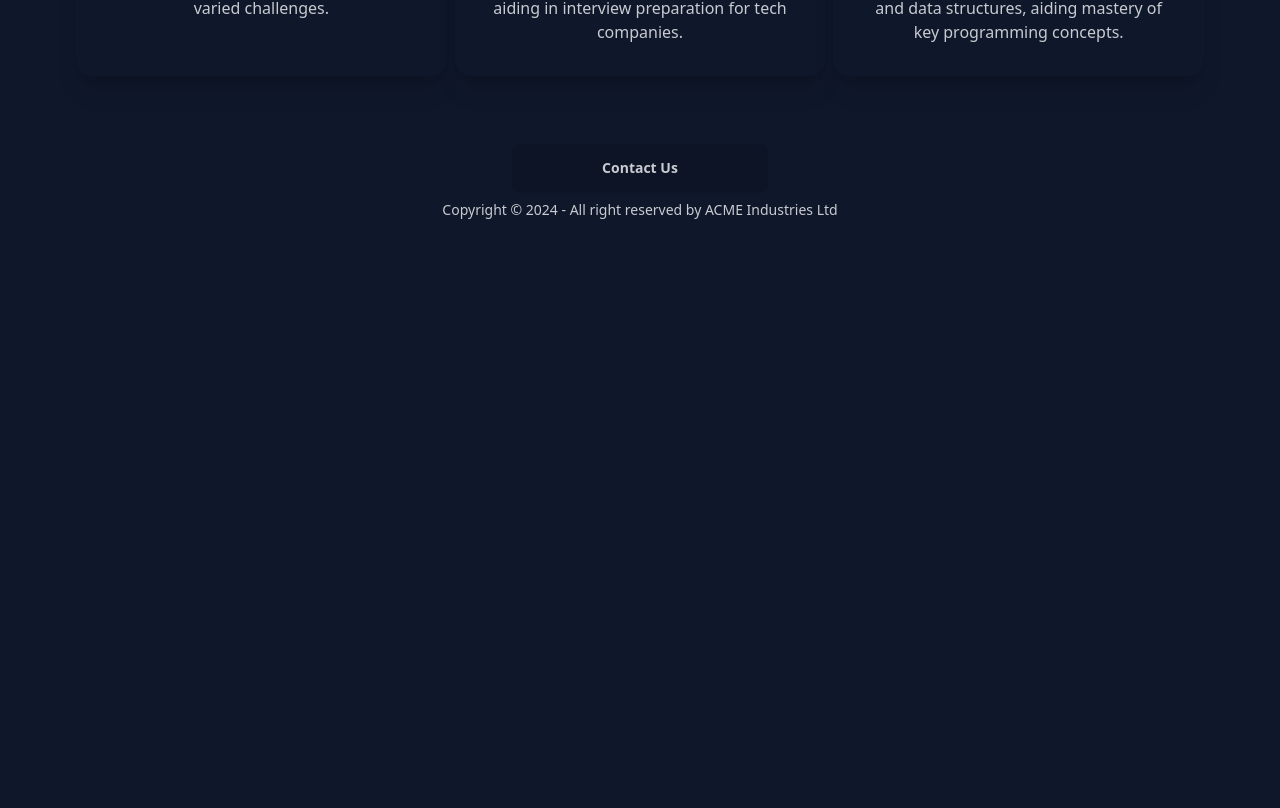
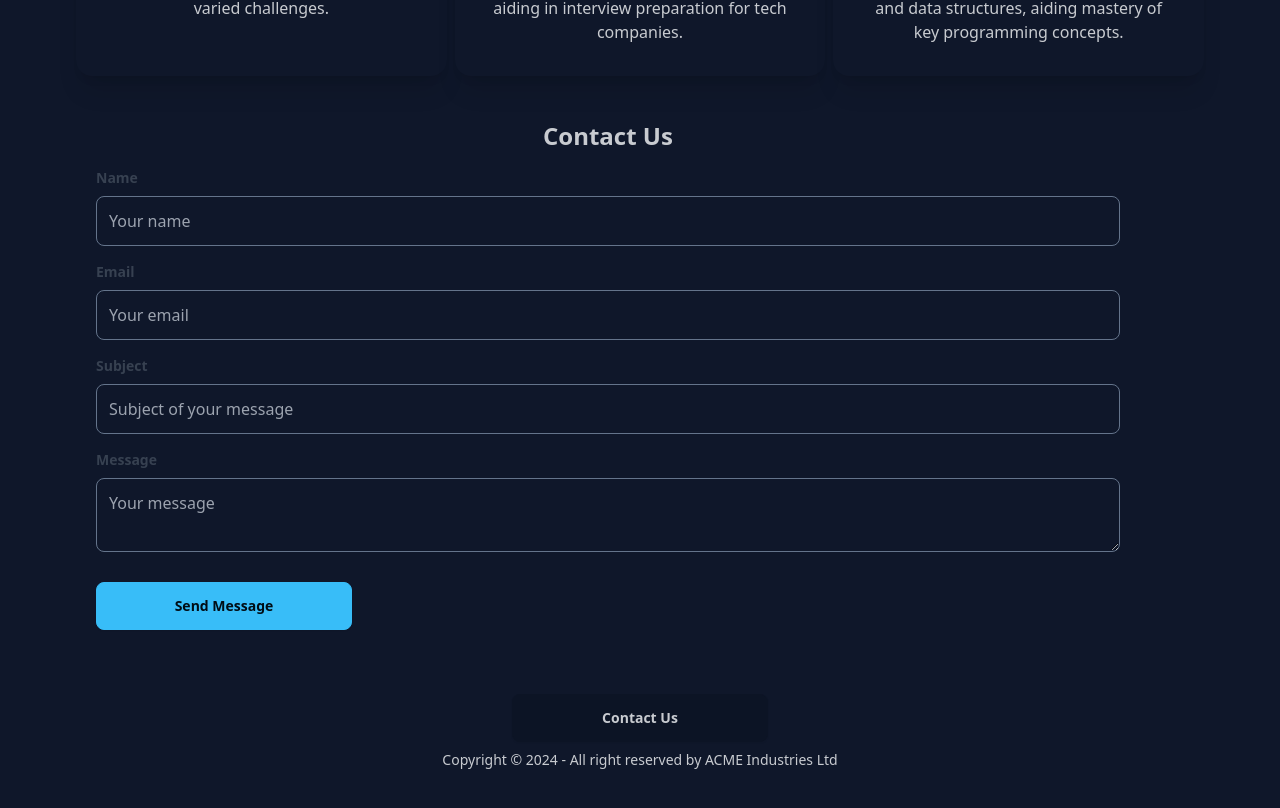
Before and after one commit to JK-mern/Leetcode-mern, a React (Vite) app in the folder client/: page / in a window 1280 px wide. Shown: the part 900-1708 px from the top of the page. Before the commit the page ends 1208 px from the top, so only its background shows below. Built offline with nearby package versions, Linux system fonts and the light colour scheme.

Commit message:
updated home included contact section now

```diff
--- a/client/src/Pages/Home.jsx
+++ b/client/src/Pages/Home.jsx
@@ -6,6 +6,7 @@ import {
   faCode,
 } from "@fortawesome/free-solid-svg-icons";
 import Footer from "../Components/Footer";
+import Contact from "../Components/Contact";
 
 function Home() {
   return (
@@ -91,6 +92,7 @@ function Home() {
             </div>
           </div>
         </div>
+        <Contact />
         <Footer />
       </div>
     </main>
```
